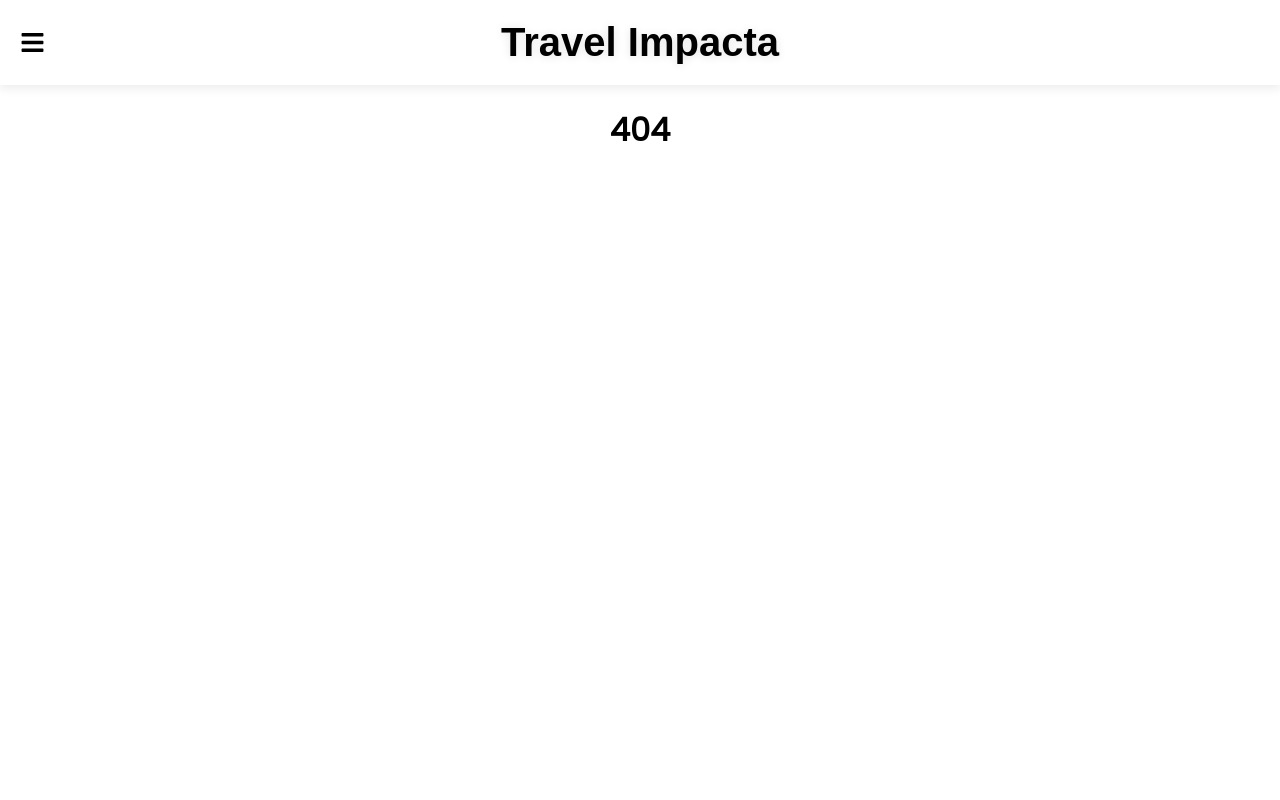
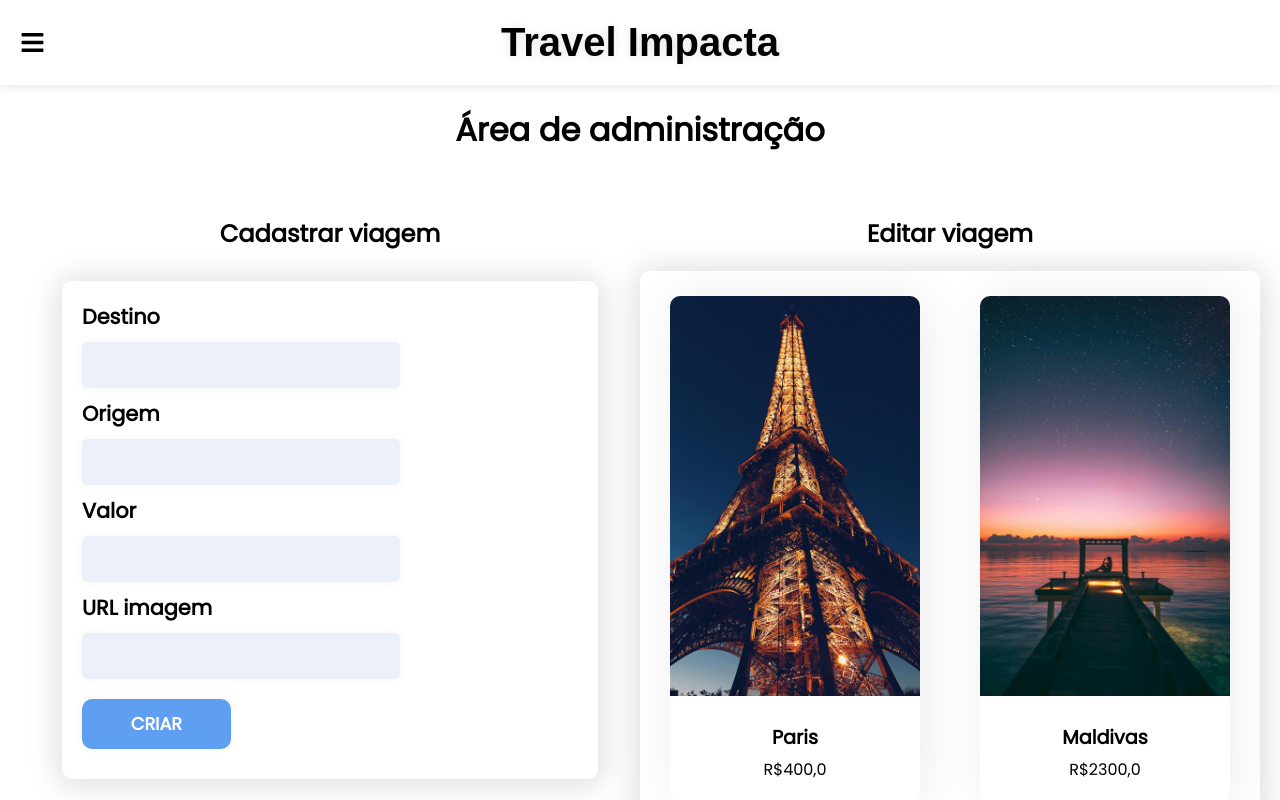
Before and after one commit to CaioHPT/FRONT-PROJETO-ADS, a React (Create React App) app: page /adm in a window 1280 px wide. Before the commit this address had no page. Shown: the top 800 px of the page. Built offline with nearby package versions, Linux system fonts and the light colour scheme; a web font is replaced by a local one.

Commit message:
Ajustes na aba de adm e criado a conexao com o banco

```diff
--- a/package.json
+++ b/package.json
@@ -6,6 +6,7 @@
     "@testing-library/jest-dom": "^5.17.0",
     "@testing-library/react": "^13.4.0",
     "@testing-library/user-event": "^13.5.0",
+    "axios": "^1.6.8",
     "react": "^18.2.0",
     "react-dom": "^18.2.0",
     "react-icons": "^5.0.1",
--- a/src/App.js
+++ b/src/App.js
@@ -6,6 +6,7 @@ import Home from './pages/Home';
 import Login from './pages/Login';
 import Register from './pages/Register';
 import Trips from './pages/Trips';
+import Adm from './pages/Adm';
 
 function App() {
   return (
@@ -17,6 +18,7 @@ function App() {
             <Route path='/trips' Component={Trips} />
             <Route path='/signIn' Component={Login} />
             <Route path='/register' Component={Register} />
+            <Route path='/adm' Component={Adm} />
             <Route path='*' Component={NotFound} />
           </Routes>
         </Router>
--- a/src/components/NavBar/SideBarData.js
+++ b/src/components/NavBar/SideBarData.js
@@ -2,6 +2,7 @@ import { FaInfoCircle, FaUserAlt } from 'react-icons/fa'
 import { AiFillHome } from 'react-icons/ai'
 import { BsAirplaneFill } from "react-icons/bs";
 import { FaWpforms } from "react-icons/fa6";
+import { RiAdminFill } from "react-icons/ri";
 
 export const SideBarData = [
     {
@@ -33,5 +34,11 @@ export const SideBarData = [
         path: '/register',
         icon: <FaWpforms />,
         className : 'nav-text'
+    },
+    {
+        title: 'ADM',
+        path: '/adm',
+        icon: <RiAdminFill />,
+        className : 'nav-text'
     }
 ]
--- /dev/null
+++ b/src/pages/Adm/index.css
@@ -0,0 +1,88 @@
+.adm {
+    display: flex;
+    justify-content: center;
+    align-items: flex-start;
+    padding: 20px;
+}
+
+.registerTrip {
+    display: flex;
+    align-items: center;
+    justify-content: center;
+    flex-direction: column;
+    width: 50%;
+}
+
+.tripsAdm {
+    width: 50%;
+}
+
+.tripsEdit {
+    display: flex;
+    justify-content: space-around;
+    align-items: center;
+    flex-wrap: wrap;
+    width: 100%;
+    border-radius: 10px;
+    box-shadow: 0px 2px 30px 5px rgba(0, 0, 0, 0.13);
+}
+
+.formTrips {
+    display: flex;
+    align-items: center;
+    justify-content: center;
+    width: 100%;
+    padding: 10px 0px;
+}
+
+.formTrips form {
+    display: flex;
+    align-items: flex-start;
+    justify-content: center;
+    flex-direction: column;
+    width: 80%;
+    border-radius: 10px;
+    box-shadow: 0px 2px 30px 5px rgba(0, 0, 0, 0.13);
+    padding: 20px;
+}
+
+.formTrips label {
+    font-size: 1.3rem;
+    font-weight: bold;
+    color: #000000;
+}
+
+.formTrips input {
+    border: none;
+    border-radius: 5px;
+    width: 60%;
+    padding: 10px;
+    outline: none;
+    font-family: 'Poppins', sans-serif;
+    font-size: 1.1rem;
+    margin: 10px 0px;
+    background-color: #89aad92a;
+    color: #000000;
+    box-shadow: 0px 0px 10px .5px rgba(0, 0, 0, 0.041);
+}
+
+.formTrips input[type="submit"] {
+    width: 30%;
+    height: 50px;
+    padding: 5px;
+    border-radius: 10px;
+    border: none;
+    font-family: 'Poppins', sans-serif;
+    font-size: 1.1rem;
+    font-weight: bold;
+    color: #ffffff;
+    background-color: #5E9FF2;
+    outline: none;
+    text-transform: uppercase;
+    transition: all ease-in-out .2s;
+}
+
+.formTrips input[type="submit"]:hover {
+    cursor: pointer;
+    background-color: #0455be;
+}
--- /dev/null
+++ b/src/pages/Adm/index.jsx
@@ -0,0 +1,63 @@
+import './index.css'
+
+import Card from '../../components/Card'
+import Paris from '../../assets/paris.jpg'
+import Maldivas from '../../assets/maldivas.jpg'
+import Disney from '../../assets/disney.jpg'
+import RioDeJaneiro from '../../assets/riodejaneiro.jpg'
+import NovaZelandia from '../../assets/novazelandia.jpg'
+
+import axios from 'axios'
+
+export default function Adm() {
+
+    const sendTrip = event => {
+        event.preventDefault();
+
+        const target = event.target
+
+        const trip = {
+            destino: target.destino.value,
+            valor: target.valor.value,
+            origem: target.origem.value,
+            urlFoto: target.urlimagem.value
+        }
+
+        axios.post(`http://127.0.0.1:5000/viagens`, trip)
+            .then(res => {console.log(res)})
+    }
+
+    return(
+        <main>
+            <h1>Área de administração</h1>
+            <section className='adm'>
+                <div className='registerTrip'>
+                    <h2>Cadastrar viagem</h2>
+                    <div className='formTrips'>
+                        <form onSubmit={sendTrip}>
+                            <label htmlFor="destino">Destino</label>
+                            <input type="text" name="destino" id="destino" />
+                            <label htmlFor="origem">Origem</label>
+                            <input type="text" name="origem" id="origem" />
+                            <label htmlFor="valor">Valor</label>
+                            <input type="number" name="valor" id="valor" />
+                            <label htmlFor="urlimagem">URL imagem</label>
+                            <input type="text" name="urlimagem" id="urlimagem" />
+                            <input type="submit" value="Criar" />
+                        </form>
+                    </div>
+                </div>
+                <div className='tripsAdm'>
+                    <h2>Editar viagem</h2>
+                    <div className='tripsEdit'>
+                        <Card image={Paris} title='Paris' price='R$400,0'/>
+                        <Card image={Maldivas} title='Maldivas' price='R$2300,0' />
+                        <Card image={Disney} title='Disney' price='R$700,0' />
+                        <Card image={RioDeJaneiro} title='Rio De Janeiro' price='R$800,0' />
+                        <Card image={NovaZelandia} title='Nova Zelandia' price='R$1000,0' />
+                    </div>
+                </div>
+            </section>
+        </main>
+    )
+}
```
Also changed, not shown: 1 other file (tests, documents, lock files or other folders).
